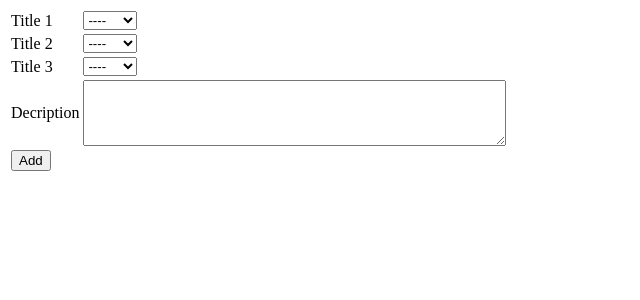
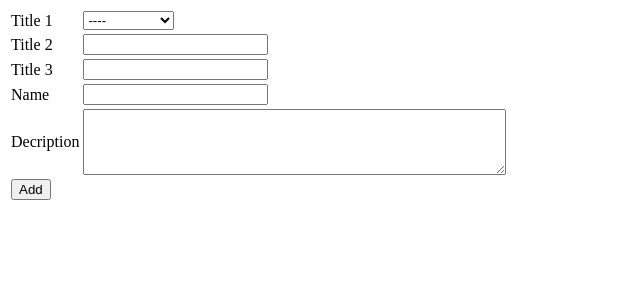
Before and after one commit to Fifteenth/cFive, a Java web app: page /addPage in a window 1280 px wide. Shown: the top 300 px of the page, without its empty margins (0-640 px from the left). Run offline with Spring Boot 4, a stand-in JSP engine, Linux system fonts and the light colour scheme; the project's own start-up code is not run, and a stand-in starts its controllers and pages; some of the project's set-up classes (security, data sources, template engines, error pages and the like) are left out, and stand-ins take their place.

Commit message:
jsp branch update

```diff
--- a/module/iDeveloper/pom.xml
+++ b/module/iDeveloper/pom.xml
@@ -10,8 +10,10 @@
     </parent>
     <modelVersion>4.0.0</modelVersion>
 
-    <artifactId>iDeveloper</artifactId>
+    <artifactId>module.iDeveloper</artifactId>
 
+    <version>iDeveloper</version>
+    <packaging>war</packaging>
 
     <dependencies>
         <dependency>
--- a/module/iDeveloper/src/main/java/com/example/back/controller/DeveloperController.java
+++ b/module/iDeveloper/src/main/java/com/example/back/controller/DeveloperController.java
@@ -32,7 +32,19 @@ public class DeveloperController {
     @PreAuthorize("isAuthenticated()")// isAuthenticated 如果用户不是匿名用户就返回true
     public @ResponseBody
     String developerAdd(HttpServletRequest request) {
-        return "{\"aa\":\"bb\"}";
+        String title1 = request.getParameter("title1");
+        String title2 = request.getParameter("title2");
+        String title3 = request.getParameter("title3");
+        String name = request.getParameter("name");
+        String description = request.getParameter("description");
+        Developer developer = new Developer();
+        developer.setTitle1(title1);
+        developer.setTitle2(title2);
+        developer.setTitle3(title3);
+        developer.setName(name);
+        developer.setDescription(description);
+        developerService.saveIDeveloper(developer);
+        return "{\"result\":\"success\"}";
     }
 
 }
--- a/module/iDeveloper/src/main/java/com/example/service/DeveloperService.java
+++ b/module/iDeveloper/src/main/java/com/example/service/DeveloperService.java
@@ -20,4 +20,8 @@ public class DeveloperService {
     public List<Developer> selectIDeveloper(){
         return  (List<Developer>) developerMapper.selectIDeveloper();
     }
+
+    public void saveIDeveloper(Developer developer){
+        developerMapper.saveIDeveloper(developer);
+    }
 }
--- a/module/iDeveloper/src/main/webapp/WEB-INF/pages/developer/addPage.jsp
+++ b/module/iDeveloper/src/main/webapp/WEB-INF/pages/developer/addPage.jsp
@@ -13,13 +13,18 @@
     <script type="text/javascript" src="<%=basePath%>/resources/javascript/jquery-1.11.0.min.js"></script>
 
     <script type="text/javascript">
+
         function add(){
             $.ajax({
                 url: '/five/iDeveloper/add',
                 type: 'Post',
                 dataType: 'json',
                 data: {
-                        playerNumber: '11',
+                    title1: $("#title1").val(),
+                    title2: $("#title2").val(),
+                    title3: $("#title3").val(),
+                    name: $("#name").val(),
+                    description:$("#description").val()
                 }
             }).done(function(data, status, xhr) {
                 alert('success');
@@ -35,43 +40,34 @@
             <tr>
                 <td>Title 1</td>
                 <td>
-                    <select>
-                        <option value="1"> ---- </option>
-                        <option value="1"> JAVA </option>
-                        <option value="1"> Net </option>
-                        <option value="1"> JAVA </option>
-                        <option value="1"> JAVA </option>
+                    <select id="title1">
+                        <option value="-1"> ---- </option>
+                        <option value="1"> PROGRAM </option>
                     </select>
                 </td>
             </tr>
             <tr>
                 <td>Title 2</td>
                 <td>
-                    <select>
-                        <option value="1"> ---- </option>
-                        <option value="1"> JAVA </option>
-                        <option value="1"> Net </option>
-                        <option value="1"> JAVA </option>
-                        <option value="1"> JAVA </option>
-                    </select>
+                    <input id="title2">
                 </td>
             </tr>
             <tr>
                 <td>Title 3</td>
                 <td>
-                    <select>
-                        <option value="1"> ---- </option>
-                        <option value="1"> JAVA </option>
-                        <option value="1"> Net </option>
-                        <option value="1"> JAVA </option>
-                        <option value="1"> JAVA </option>
-                    </select>
+                    <input id="title3">
+                </td>
+            </tr>
+            <tr>
+                <td>Name</td>
+                <td>
+                    <input id="name">
                 </td>
             </tr>
             <tr>
                 <td>Decription</td>
                 <td>
-                    <textarea rows="4" cols="50"></textarea>
+                    <textarea id="description" rows="4" cols="50"></textarea>
                 </td>
             </tr>
             <tr>
```
Also changed, not shown: module/iDeveloper/src/main/java/com/example/dao/mapper/DeveloperMapper.java (+14 -4 lines). Lines whose indentation alone changed are shown as unchanged.
